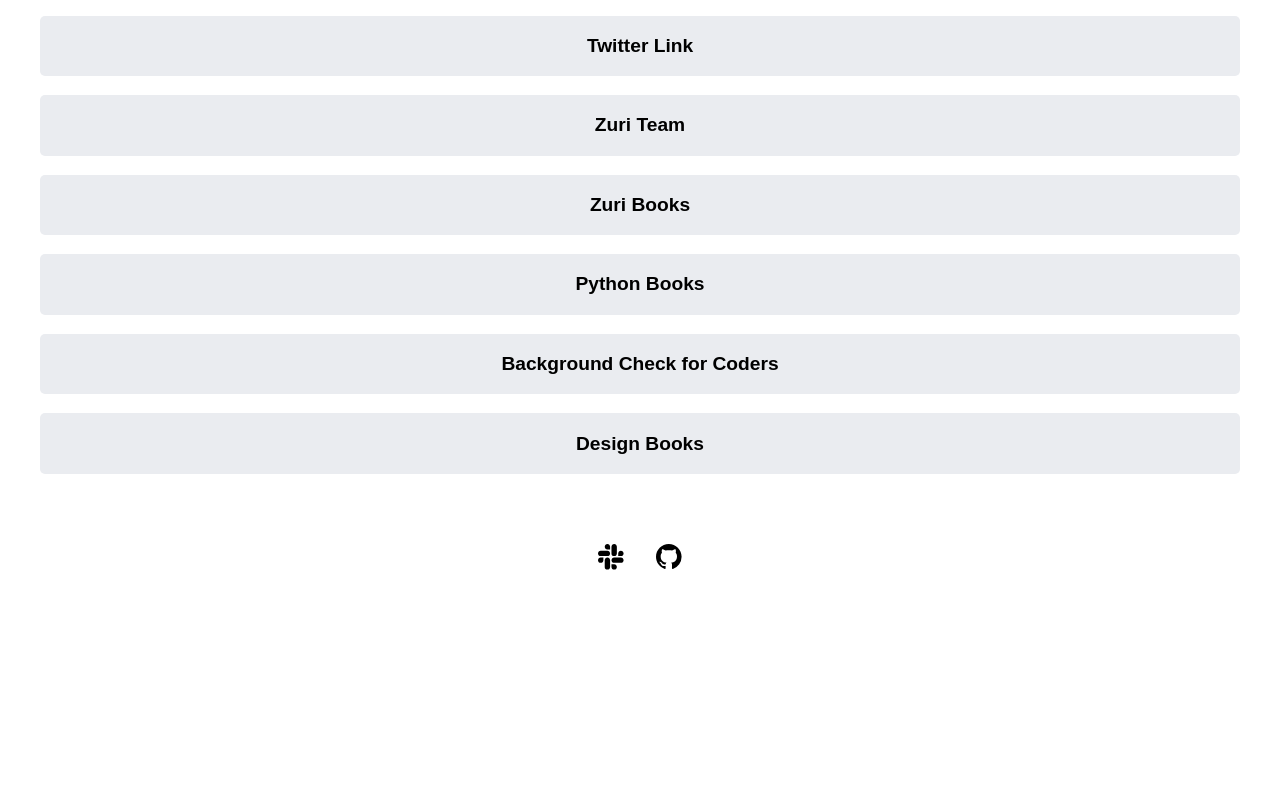
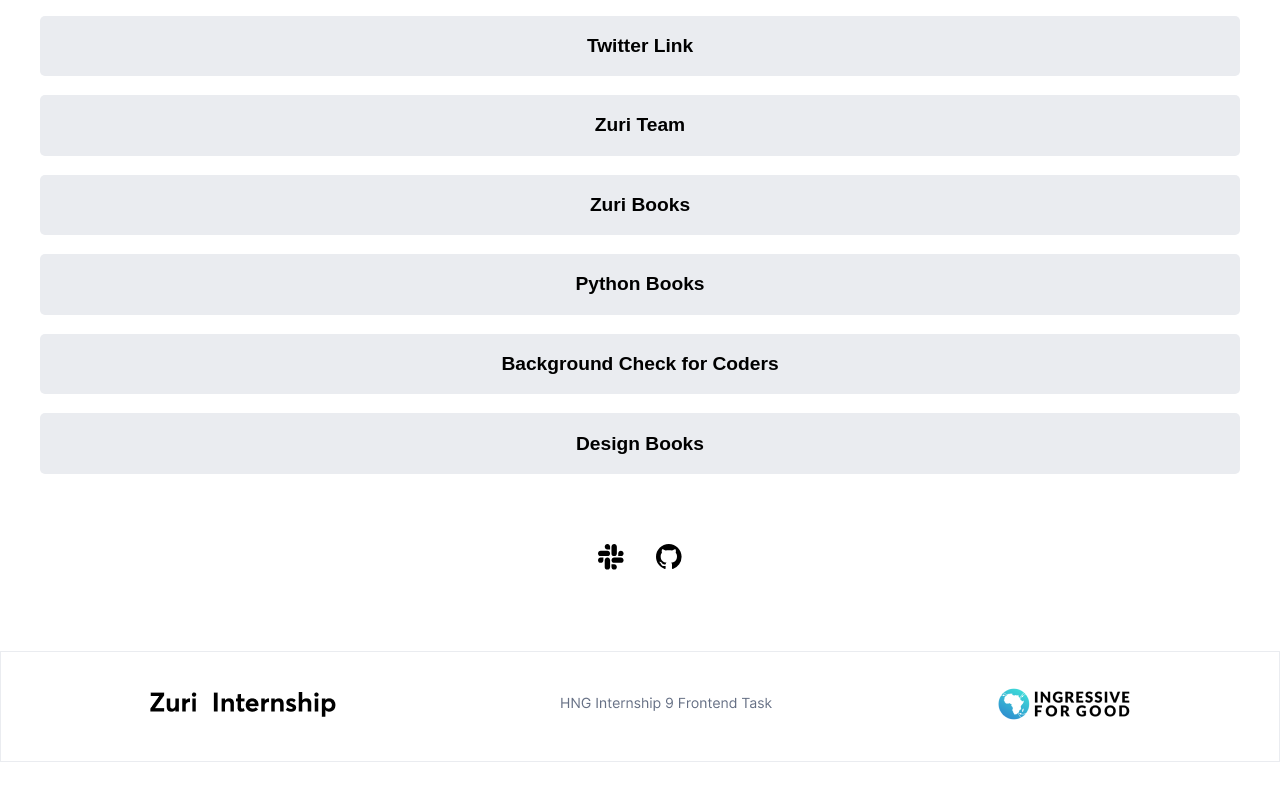
Before and after one commit to domchu/hng-stage-1, a React (Create React App) app: page / in a window 1280 px wide. Shown: the part 228-1028 px from the top of the page. Before the commit the page ends 847 px from the top, so only its background shows below. Built offline with nearby package versions, Linux system fonts and the light colour scheme.

Commit message:
styles: styled the footer element

```diff
--- a/src/App.js
+++ b/src/App.js
@@ -1,5 +1,8 @@
 import React from "react";
 import ProfileImg from "../src/Images/profile-img.png";
+import vector from "../src/Images/Vector.png";
+import Progress from "../src/Images/I4G.png";
+import FooterText from "../src/Images/footer-text.png";
 import Links from "./Links";
 import { BsGithub } from "react-icons/bs";
 import { BsSlack } from "react-icons/bs";
@@ -21,6 +24,17 @@
           <BsGithub className="slack" />
         </div>
       </div>
+      <footer className="footer__container">
+        <div className="footer-1">
+          <img src={vector} alt="" />
+        </div>
+        <div className="footer-1">
+          <img src={FooterText} alt="" />
+        </div>
+        <div className="footer-1">
+          <img src={Progress} alt="" />
+        </div>
+      </footer>
     </>
   );
 }
--- a/src/index.css
+++ b/src/index.css
@@ -61,3 +61,13 @@
   margin: 1rem;
   font-size: 1.6rem;
 }
+/* footer section  */
+.footer__container {
+  display: flex;
+  justify-content: space-around;
+  align-items: center;
+  border: 1px solid #eaecf0;
+  padding: 2.3rem;
+  margin: 2rem 0 4rem 0;
+  background-color: #ffffff;
+}
```
Also changed, not shown: src/Images/Icon(1).png (added), src/Images/footer-text.png (added).
